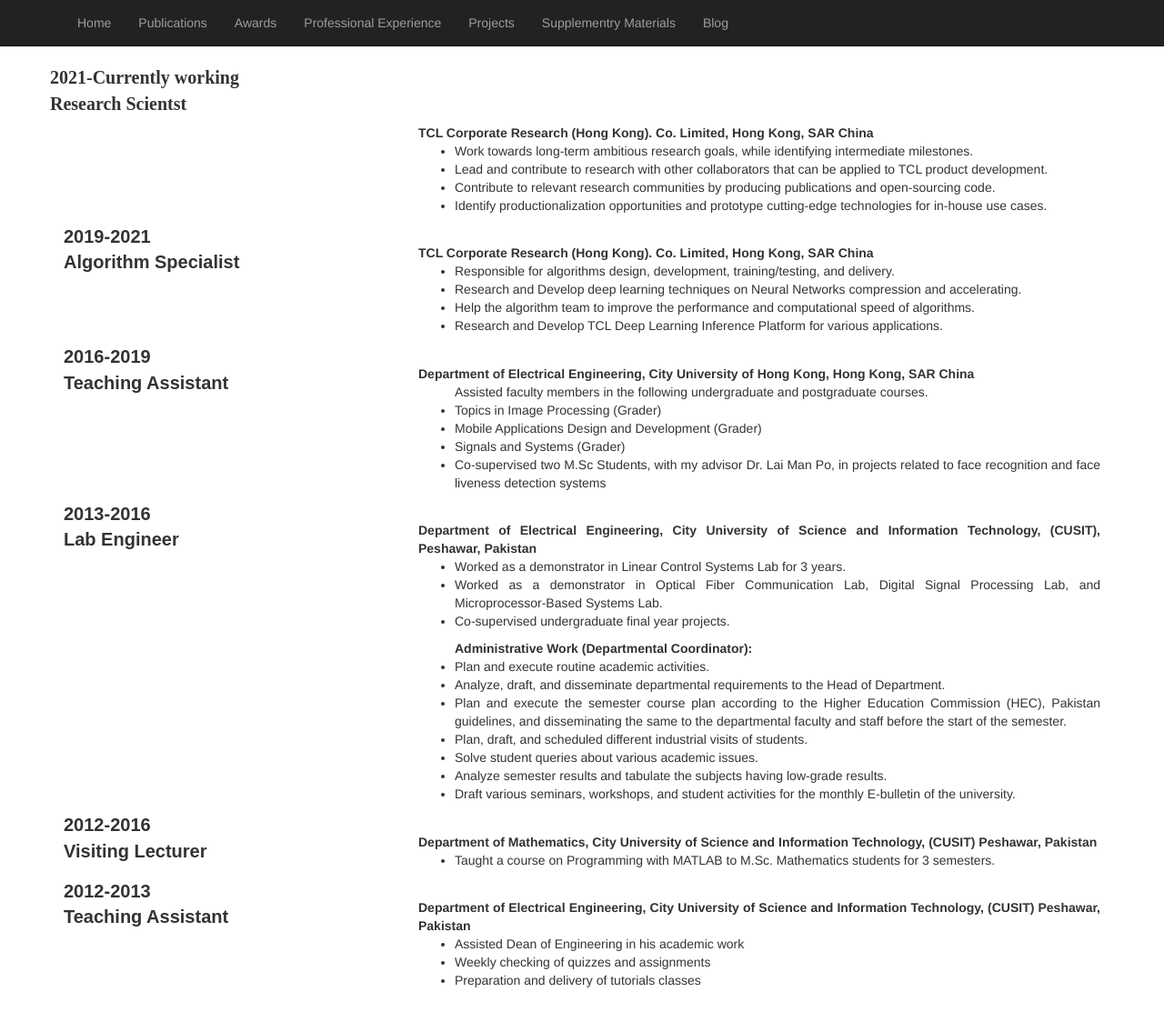
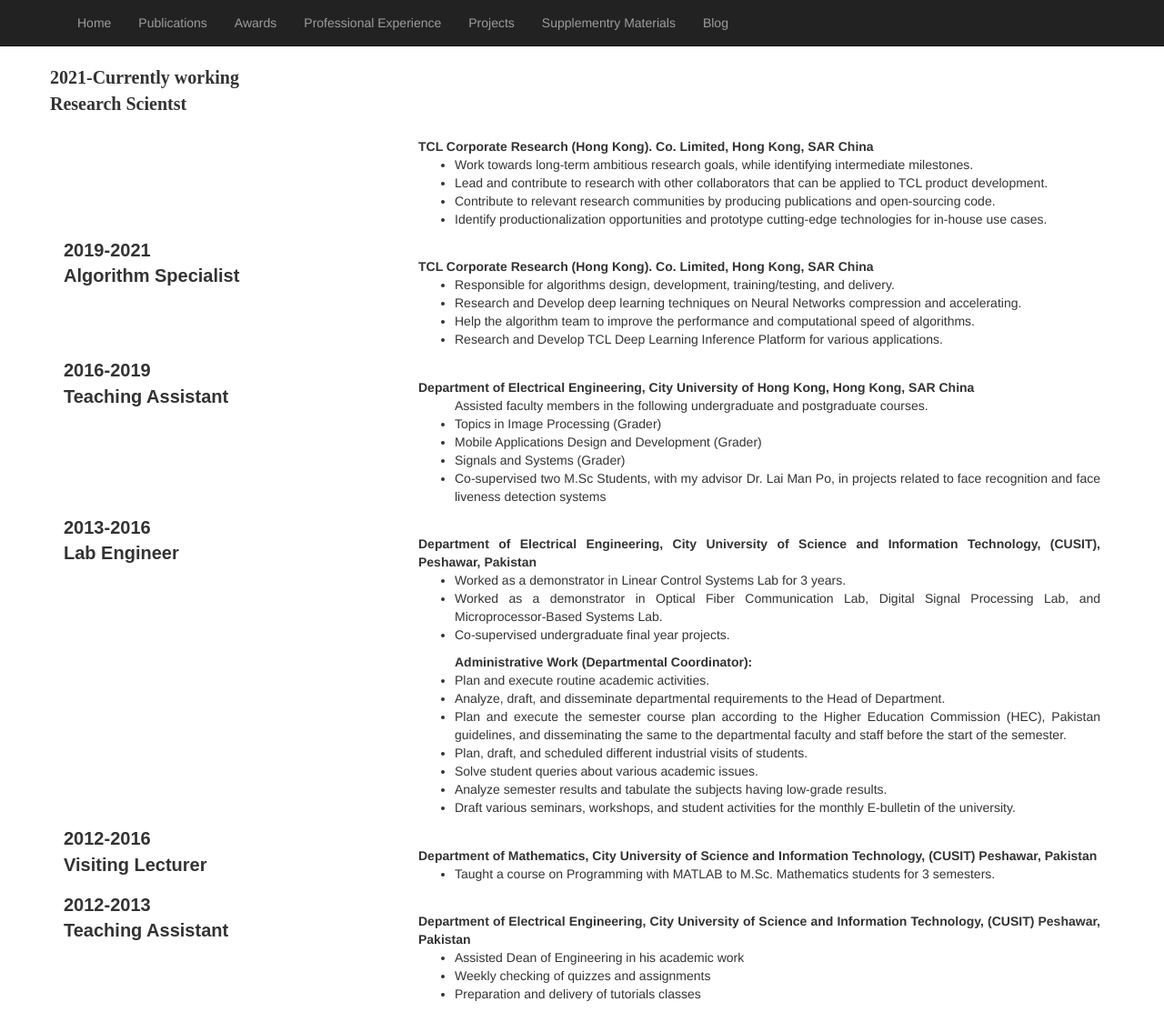
Before and after one commit to yasar-rehman/yasar, a Jekyll site: the page built from experience.md, in a window 1280 px wide. Shown: the whole page at 91% size. Built offline with Jekyll 4.4.1, drawn with Linux system fonts in a browser that asks for light colours; some web fonts are replaced.

Commit message:
Update experience.md

```diff
--- a/experience.md
+++ b/experience.md
@@ -8,7 +8,7 @@
    Research Scientst </b> </div>
    </div>
   <div class="col-md-8 pull-right">
-   <div style="margin-top:1%; text-align:justify;">
+      <div style="margin-top:3%; text-align:justify;">
     <b>TCL Corporate Research (Hong Kong). Co. Limited, Hong Kong, SAR China</b> <br>
        <ul>
         <li>Work towards long-term ambitious research goals, while identifying intermediate milestones.</li>
```
